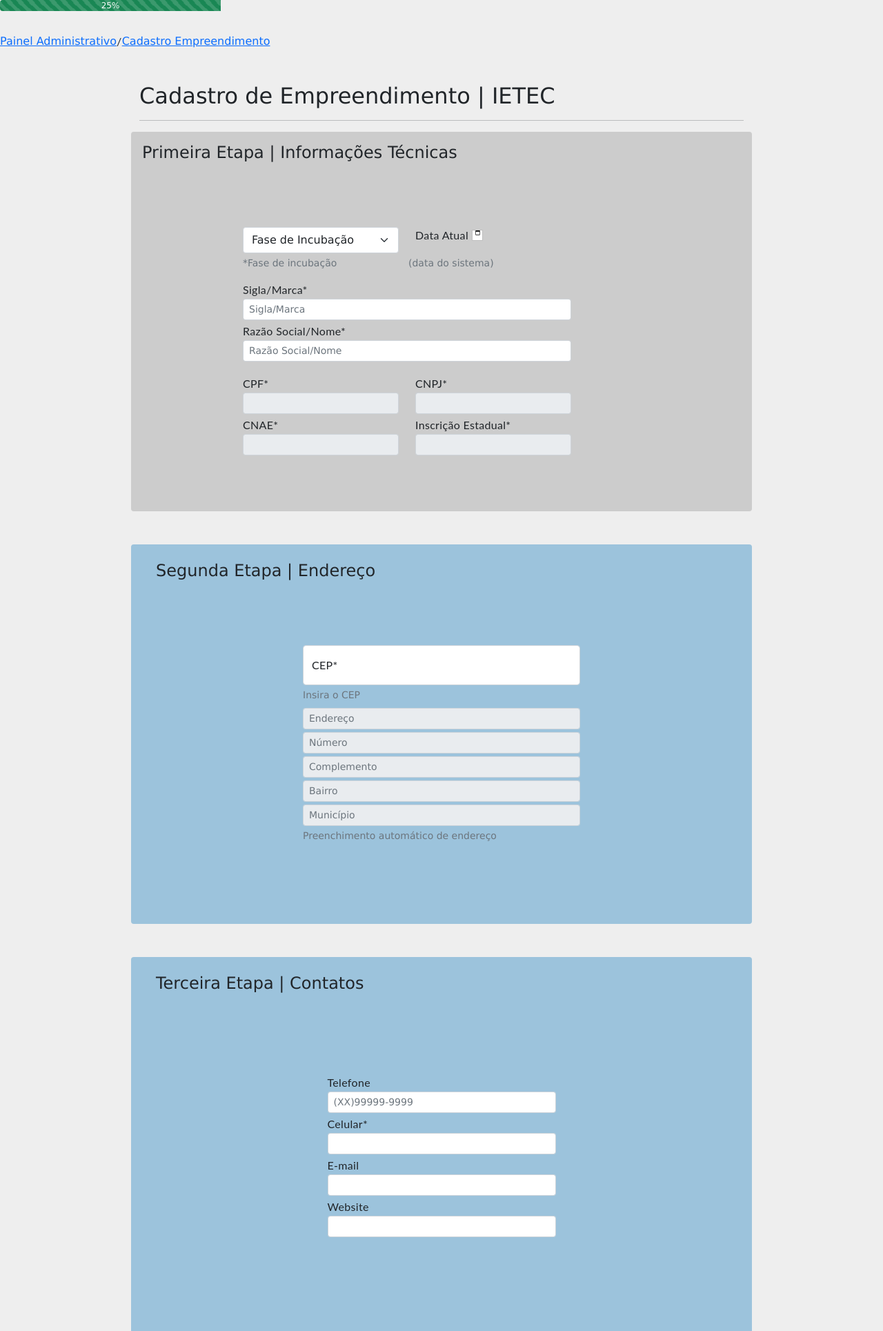
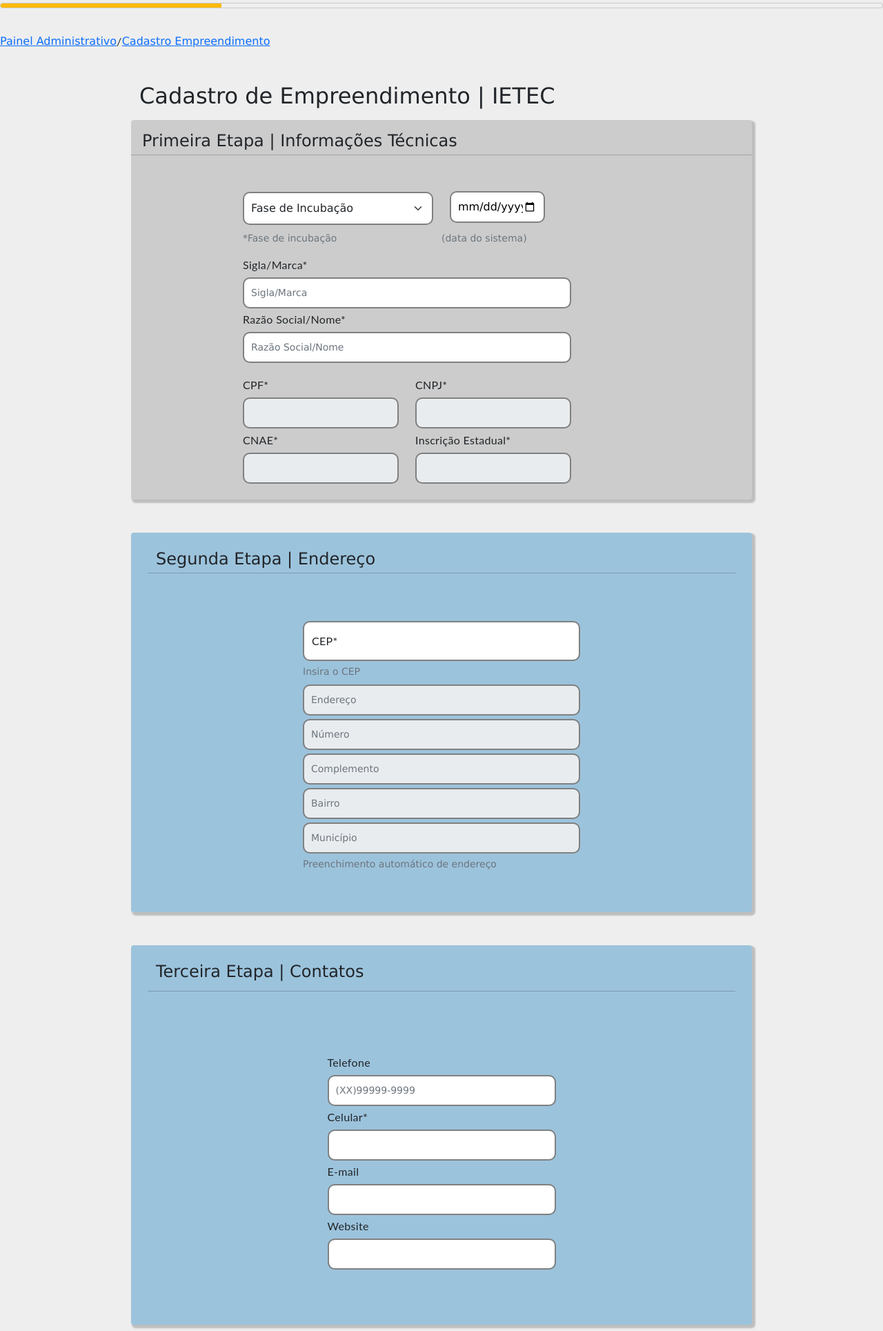
Before and after one commit to cefetfriburgo/Projeto-Gestao-IETEC, a PHP site: page /cadastro-empreendimento/index.html in a window 1280 px wide. Shown: the top 1929 px of the page at 69% size. Run offline with PHP 8.4, Linux system fonts and the light colour scheme; some libraries are stand-ins or nearby versions.

Commit message:
estilos dos inputs 3/12

```diff
--- a/src/cadastro-empreendimento/estilo.css
+++ b/src/cadastro-empreendimento/estilo.css
@@ -1,6 +1,7 @@
 .cadastro-superior{
     border-radius: 4px;
     min-height: 550px;
+    box-shadow: 3px 3px 2px 2px rgb(0,0,0,0.2);
 }
 
 /* TAMANHO DAS TELAS DE CADASTRO */
--- a/src/cadastro-empreendimento/index.html
+++ b/src/cadastro-empreendimento/index.html
@@ -12,36 +12,36 @@
 	<title>IETEC | Cadastrar Empreendimento</title>
 </head>
 <body class="branco">
-	<div class="progress fixed-top" style="background-color: transparent;">
-		<div id="myBar" class="progress-bar progress-bar-striped progress-bar-animated bg-success" role="progressbar" aria-valuenow="25" aria-valuemin="0" aria-valuemax="100" style="width: 25%">25%</div>
-	</div>
+	<meter class="fixed-top" id="progress" min="0" max="100" low="25" high="50" optimum="75" value="25"></meter>
+
 	<div class="d-flex flex-row mt-5">
 		<a href="./painel-administrativo/index.html">Painel Administrativo</a>
 		<p> / </p>
 		<a href="#">Cadastro Empreendimento</a>
 	</div>
+
 	<div class="container">
-		<h1 class="mt-5">Cadastro de Empreendimento | IETEC</h1>
-		<hr>
+		<h1 class="mt-5 mb-3">Cadastro de Empreendimento | IETEC</h1>
+
 		<form action="">
 			<!-- PRIMEIRA TELA DE CADASTRO -->
 			<div class="row justify-content-center cadastro-superior mb-5 cinza">
 				<h3 class="p-3">Primeira Etapa | Informações Técnicas</h3>
+				<hr style="margin-top: -30px;">
 				<div class="col-8" style="position: relative;">
 					<div class="row mb-3">
-						<div class="col-5">
-							<select class="form-select form-selec-sm">
+						<div class="col-6">
+							<select class="form-select form-selec-sm signup-text-input">
 								<option selected>Fase de Incubação</option>
 								<option value="1" id="p-incubada">Pré-Incubada</option>
 								<option value="2" id="incubada">Incubada</option>
 							</select>
 						</div>
 						<div class="col"> <!-- A DATA DE CADASTRO SERÁ ENVIADA AUTOMATICAMENTE -->
-							<label class="form-check-label" for="data">Data Atual</label>
 							<input class="form-check-input" type="datetime-local" id="data">
 						</div>
 						<div class="row">
-							<div class="col-5">
+							<div class="col-6">
 								<div class="form-text">*Fase de incubação</div>
 							</div>
 							<div class="col">
@@ -52,31 +52,31 @@
 					<div class="row mb-3">
 						<div class="col-10 float-left">
 							<label for="sigla-marca" >Sigla/Marca*</label>
-							<input id="sigla-marca" class="form-control form-control-sm mb-1" type="text" placeholder="Sigla/Marca">
+							<input id="sigla-marca" class="form-control form-control-sm mb-1 signup-text-input" type="text" placeholder="Sigla/Marca">
 							<label for="razaoSocial-nome" >Razão Social/Nome*</label>
-							<input id="razaoSocial-nome" class="form-control form-control-sm mb-1" type="text" placeholder="Razão Social/Nome">
+							<input id="razaoSocial-nome" class="form-control form-control-sm mb-1 signup-text-input" type="text" placeholder="Razão Social/Nome">
 						</div>
 					</div>
 					<div class="row">
 						<div class="col-5">
 							<label for="cpf">CPF*</label>
-							<input id="cpf" class="form-control form-control-sm" type="text" disabled>
+							<input id="cpf" class="form-control form-control-sm signup-text-input" type="text" disabled>
 						</div>
 						<div class="col-5">
 							<label  for="cnpj" >CNPJ*</label>
-							<input id="cnpj" class="form-control form-control-sm" type="text" disabled>
+							<input id="cnpj" class="form-control form-control-sm signup-text-input" type="text" disabled>
 							<div class="form-text"></div>
 						</div>
 					</div>
 					<div class="row">
 						<div class="col-5">
 							<label for="cnae" >CNAE*</label>
-							<input id="cnae" class="form-control form-control-sm" type="text" disabled>
+							<input id="cnae" class="form-control form-control-sm signup-text-input" type="text" disabled>
 							<div class="form-text"></div>
 						</div>
 						<div class="col-5">
 							<label for="inscricaoEstadual" >Inscrição Estadual*</label>
-							<input id="inscricaoEstadual" class="form-control form-control-sm" type="text" disabled>
+							<input id="inscricaoEstadual" class="form-control form-control-sm signup-text-input" type="text" disabled>
 							<div class="form-text"></div>
 						</div>
 					</div>
@@ -86,17 +86,18 @@
 			<!-- SEGUNDA TELA DE CADASTRO -->
 			<div class="row justify-content-center cadastro-superior mb-5 p-4 azul" id="segunda-sessao">
 				<h3>Segunda Etapa | Endereço</h3>
+				<hr style="margin-top: -30px;">
 				<div class="col-6">
 					<div class="form-floating">
-						<input id="cep" class="form-control" type="text" placeholder="CEP">
+						<input id="cep" class="form-control signup-text-input" type="text" placeholder="CEP">
 						<label  for="cep">CEP*</label>
 						<div class="form-text">Insira o CEP</div>
 					</div>
-					<input class="form-control form-control-sm mt-2" type="text" placeholder="Endereço" readonly>
-					<input 	id="numero" class="form-control form-control-sm mt-1" type="number" placeholder="Número" readonly>
-					<input id="complemento" class="form-control form-control-sm mt-1" type="text" placeholder="Complemento" readonly>
-					<input id="bairro" class="form-control form-control-sm mt-1" type="text" placeholder="Bairro" readonly>
-					<input id="municipio" class="form-control form-control-sm mt-1" type="text" placeholder="Município" readonly>
+					<input class="form-control form-control-sm mt-2 signup-text-input" type="text" placeholder="Endereço" readonly>
+					<input 	id="numero" class="form-control form-control-sm mt-1 signup-text-input" type="number" placeholder="Número" readonly>
+					<input id="complemento" class="form-control form-control-sm mt-1 signup-text-input" type="text" placeholder="Complemento" readonly>
+					<input id="bairro" class="form-control form-control-sm mt-1 signup-text-input" type="text" placeholder="Bairro" readonly>
+					<input id="municipio" class="form-control form-control-sm mt-1 signup-text-input" type="text" placeholder="Município" readonly>
 					<div class="form-text">Preenchimento automático de endereço</div>
 				</div>
 			</div>
@@ -104,21 +105,23 @@
 			<!-- TERCEIRA TELA DE CADASTRO -->
 			<div class="row justify-content-center cadastro-superior mb-5 p-4 azul">
 				<h3>Terceira Etapa | Contatos</h3>
+				<hr style="margin-top: -40px;">
 				<div class="col-5">
 					<label  for="phone">Telefone</label>
-					<input type="tel" id="phone" name="phone" placeholder="(XX)99999-9999" pattern="\([0-9]{2}\)[0-9]{5}\-[0-9]{4}" class="form-control form-control-sm mb-1">
+					<input type="tel" id="phone" name="phone" placeholder="(XX)99999-9999" pattern="\([0-9]{2}\)[0-9]{5}\-[0-9]{4}" class="form-control form-control-sm mb-1 signup-text-input">
 					<label for="celular">Celular*</label>
-					<input id="celular" class="form-control form-control-sm mb-1" type="tel">
+					<input id="celular" class="form-control form-control-sm mb-1 signup-text-input" type="tel">
 					<label for="e-mail" >E-mail</label>
-					<input id="e-mail" class="form-control form-control-sm mb-1" type="email">
+					<input id="e-mail" class="form-control form-control-sm mb-1 signup-text-input" type="email">
 					<label for="website" >Website</label>
-					<input id="website" class="form-control form-control-sm mb-1" type="url">
+					<input id="website" class="form-control form-control-sm mb-1 signup-text-input" type="url">
 				</div>
 			</div>
 
 			<!-- ÚLTIMA TELA DE CADASTRO -->
 			<div class="row cadastro-superior mb-5 p-4 azul justify-content-center">
 				<h3>Última Etapa | Opcionais</h3>
+				<hr style="margin-top: -70px;">
 				<div class="col-6">
 					<label  for="logoEmpresa">Adicione uma logo para o empreendimento</label>
 					<input class="form-control form-control-sm mb-4" type="file" id="logoEmpresa">
@@ -131,13 +134,14 @@
 
 			<!-- BOTÃO INFERIOR -->
 			<div class="d-flex flex-row-reverse">
-				<label class="btn btn-success " for="cadastrar">
-					<i class="far fa-address-card"> CADASTRAR</i>
+				<label class="btn btn-success" for="cadastrar">
+					<i class="far fa-address-card">Cadastrar</i>
 				</label>
 				<input type="submit" class="btn-check" id="cadastrar" checked>
 			</div>
 		</form>
 	</div>
+</body>
 <script>
 	$(document).ready(function() {
 		$("#p-incubada").click(function (){
@@ -155,28 +159,4 @@
 		});
 	});
 </script>
-	<script>
-		var i = 0;
-		function move() {
-			if (i == 0) {
-				i = 1;
-				var elem = document.getElementById("myBar");
-				var width = 25;
-				var id = setInterval(frame, 25);
-				function frame() {
-					if (width >= 100) {
-						clearInterval(id);
-						i = 0;
-					}
-					else {
-						width = width + 25;
-						elem.style.width = width + "%";
-						elem.innerHTML = width + "%";
-						elem.ariaValueNow = width;
-					}
-				}
-			}
-		}
-	</script>
-</body>
 </html>
--- a/src/design/css/components/icons.css
+++ b/src/design/css/components/icons.css
@@ -1,3 +1,4 @@
 .far, .fas{
     font-size: 22px;
+    padding: 4px;
 }
--- a/src/design/css/components/inputs.css
+++ b/src/design/css/components/inputs.css
@@ -1,3 +1,46 @@
-input{
+#data
+{
+    padding: 10px;
+    border: 2px solid #808080;
+    border-radius: 10px;
+    width:50%;
+    height:80%;
+}
 
+#p-incubada, #incubada
+{
+    border: 2px solid #808080;
 }
+
+#logoEmpresa
+{
+    padding: 10px;
+    margin: 5px 0;
+    border: 2px solid #808080;
+    border-radius: 10px;
+    width:80%;
+}
+
+#comentario
+{
+    padding: 10px;
+    margin: 5px 0;
+    border: 2px solid #808080;
+    border-radius: 10px;
+    width:80%;
+    height: 130px;
+}
+
+.signup-text-input
+{
+    padding: 10px;
+    margin: 5px 0;
+    border: 2px solid #808080;
+    border-radius: 10px;
+    width:100%;
+}
+
+input:focus{
+    outline: none;
+    border: 2px solid #808080;
+}
--- /dev/null
+++ b/src/design/css/components/meter.css
@@ -0,0 +1,4 @@
+meter
+{
+    width: 100%;
+}
--- a/src/design/css/main.css
+++ b/src/design/css/main.css
@@ -1,11 +1,16 @@
 @import url(./utils/variables.css);
 
 @import url(./base/reset.css);
+
 @import url(./base/typography.css);
 
 @import url(./components/panel.css);
 @import url(./components/buttons.css);
 @import url(./components/icons.css);
+@import url(./components/inputs.css);
+@import url(./components/meter.css);
+
+
 
 .cores {
     box-shadow: 2px 2px 3px 1px rgba(0, 0, 0, 0.2);
```
Lines whose indentation alone changed are shown as unchanged.
